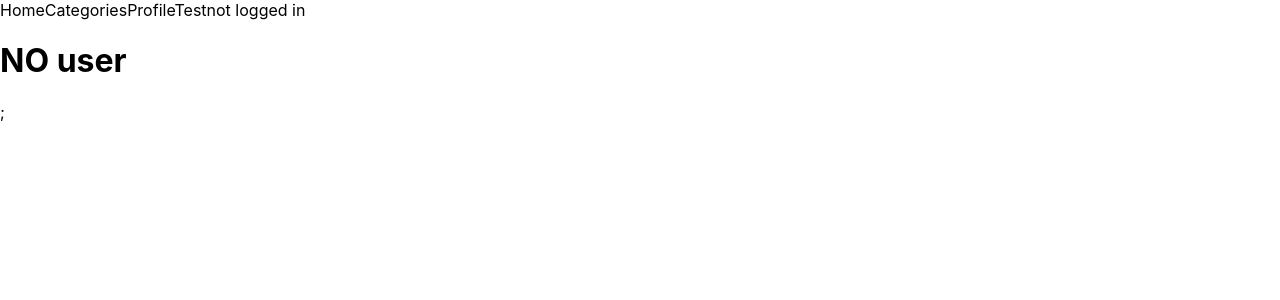
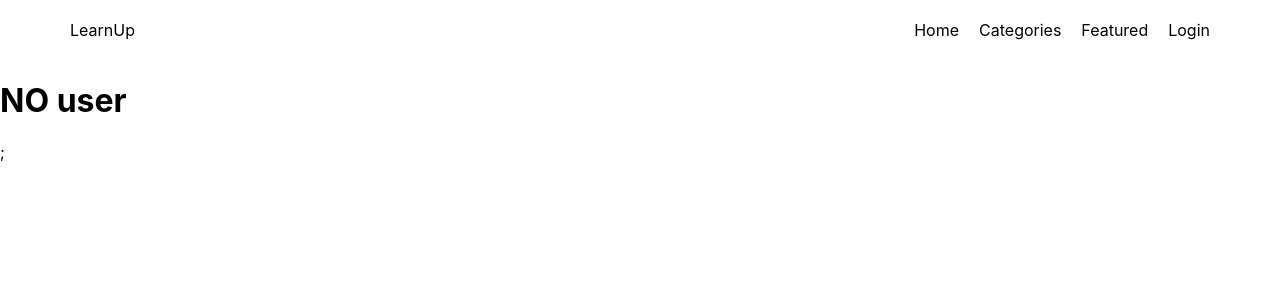
Before and after one commit to shubhamrangaa/learn-up-v2, a Next.js app: page /create-resource in a window 1280 px wide. Shown: the top 300 px of the page. Built offline with nearby package versions, Linux system fonts and the light colour scheme; no server answers.

Commit message:
Home  page ui

```diff
--- a/Navbar.js
+++ /dev/null
@@ -1,29 +0,0 @@
-import Link from "next/link";
-
-const Navbar = ({ isLoggedIn }) => {
-  return (
-    <>
-      <Link href="/home">
-        <a>Home</a>
-      </Link>
-      <Link href="/subjects">
-        <a>Categories</a>
-      </Link>
-      <Link href="/profile">
-        <a>Profile</a>
-      </Link>
-      <Link href="/test">
-        <a>Test</a>
-      </Link>
-      {isLoggedIn ? (
-        <Link href="/login">
-          <a>Login</a>
-        </Link>
-      ) : (
-        "not logged in"
-      )}
-    </>
-  );
-};
-
-export default Navbar;
--- a/Layout.js
+++ b/components/Layout.js
@@ -1,6 +1,6 @@
-import { useContext, useEffect, useState } from "react";
-import { AuthContext } from "./context/AuthContext";
-import Navbar from "./Navbar";
+import { useContext, useEffect, useState } from 'react';
+import { AuthContext } from '../context/AuthContext';
+import Navbar from './Navbar';
 
 const Layout = ({ children }) => {
   const { user } = useContext(AuthContext);
--- /dev/null
+++ b/components/Navbar.js
@@ -0,0 +1,41 @@
+import Link from 'next/link';
+import styles from './Navbar.module.css';
+
+const Navbar = ({ isLoggedIn }) => {
+  return (
+    <>
+      <div className={styles.navbar}>
+        <div className={styles.brand}>
+          <Link href='/home'>
+            <a>LearnUp</a>
+          </Link>
+        </div>
+        <div className={styles.links}>
+          <Link href='/home'>
+            <a>Home</a>
+          </Link>
+          <Link href='/subjects'>
+            <a>Categories</a>
+          </Link>
+          {isLoggedIn ? (
+            <Link href='/profile'>
+              <a>Profile</a>
+            </Link>
+          ) : null}
+          <Link href='/featured'>
+            <a>Featured</a>
+          </Link>
+          {isLoggedIn ? (
+            <Link href='/login'>
+              <a>Logout</a>
+            </Link>
+          ) : (
+            <a>Login</a>
+          )}
+        </div>
+      </div>
+    </>
+  );
+};
+
+export default Navbar;
--- /dev/null
+++ b/components/Navbar.module.css
@@ -0,0 +1,13 @@
+.navbar {
+  display: flex;
+  align-items: center;
+  justify-content: space-between;
+  padding: 0 70px;
+  height: 60px;
+}
+.links {
+  display: flex;
+  align-items: center;
+  justify-content: center;
+  column-gap: 20px;
+}
--- /dev/null
+++ b/components/ResourceCard.module.css
@@ -0,0 +1,48 @@
+.text {
+  margin: 0;
+  margin-bottom: 10px;
+}
+
+.meta {
+  display: flex;
+  align-items: center;
+  justify-content: flex-start;
+  column-gap: 20px;
+}
+.card {
+  display: flex;
+  justify-content: space-between;
+  margin: 30px 0px;
+  box-shadow: 20px 15px 10px #8888880f;
+  border-radius: 20px;
+  padding: 30px;
+}
+.content {
+  width: 70%;
+}
+.image {
+  width: 30%;
+}
+.image img {
+  width: 80%;
+}
+.bubble {
+  color: #fff;
+  background-color: black;
+  border-radius: 50px;
+  padding: 0px 10px;
+}
+.link {
+  background-color: #000;
+  color: #fff;
+  padding: 10px 20px;
+  border: 1px solid black;
+  margin-right: 20px;
+}
+.bookmark {
+  border: 1px solid black;
+  padding: 10px 20px;
+}
+.cta {
+  margin-top: 20px;
+}
--- a/pages/_app.js
+++ b/pages/_app.js
@@ -1,7 +1,7 @@
-import "../styles/globals.css";
+import '../styles/globals.css';
 
-import { AuthProvider } from "../context/AuthContext";
-import Layout from "../Layout";
+import { AuthProvider } from '../context/AuthContext';
+import Layout from '../components/Layout';
 
 function MyApp({ Component, pageProps }) {
   return (
--- a/styles/globals.css
+++ b/styles/globals.css
@@ -2,8 +2,8 @@ html,
 body {
   padding: 0;
   margin: 0;
-  font-family: -apple-system, BlinkMacSystemFont, Segoe UI, Roboto, Oxygen,
-    Ubuntu, Cantarell, Fira Sans, Droid Sans, Helvetica Neue, sans-serif;
+  font-family: poppins, -apple-system, BlinkMacSystemFont, Segoe UI, Roboto,
+    Oxygen, Ubuntu, Cantarell, Fira Sans, Droid Sans, Helvetica Neue, sans-serif;
 }
 
 a {
```
Also changed, not shown: components/ResourceCard.js (added, +50 -0 lines), components/ResourceList.js (added, +25 -0 lines), components/ResourceList.module.css (added, +16 -0 lines), pages/home.js (+11 -30 lines), 2 other files (tests, documents, lock files or other folders).
